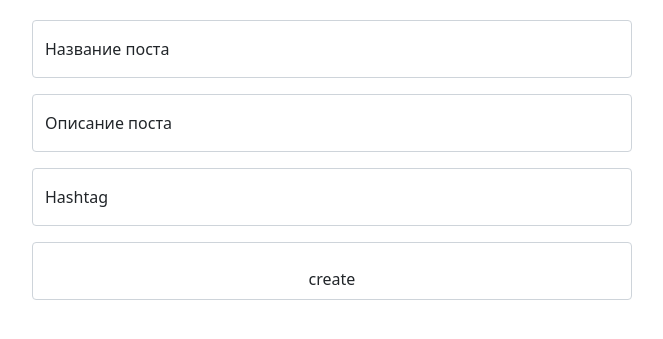
After one commit to Victoriia26/posts, a Django app: page /create/ in a window 1280 px wide. The commit adds this page. Shown: the top 339 px of the page, without its empty margins (308-971 px from the left). Run offline with Django 3.2, Linux system fonts and the light colour scheme; some libraries are stand-ins or nearby versions.

Commit message:
created django forms

```diff
--- a/main/settings.py
+++ b/main/settings.py
@@ -114,7 +114,7 @@ AUTH_PASSWORD_VALIDATORS = [
 
 LANGUAGE_CODE = 'en-us'
 
-TIME_ZONE = 'UTC'
+TIME_ZONE = 'Asia/Bishkek'
 
 USE_I18N = True
 
--- /dev/null
+++ b/my_post_app/templates/create_post.html
@@ -0,0 +1,34 @@
+<!DOCTYPE html>
+<html lang="en" xmlns="http://www.w3.org/1999/html">
+<head>
+    <meta charset="UTF-8">
+    <title>Title</title>
+    <link href="https://cdn.jsdelivr.net/npm/bootstrap@5.1.3/dist/css/bootstrap.min.css" rel="stylesheet" integrity="sha384-1BmE4kWBq78iYhFldvKuhfTAU6auU8tT94WrHftjDbrCEXSU1oBoqyl2QvZ6jIW3" crossorigin="anonymous">
+</head>
+<body>
+<form method="post">
+    {% csrf_token %}
+<div style="margin:20px auto; width:600px;">
+    <div class="form-floating mb-3">
+        <input type="text" class="form-control" id="floatingInput" placeholder="Введите название поста" name="name">
+        <label for="floatingInput">Название поста</label>
+    </div>
+    <div class="form-floating">
+        <input type="text" class="form-control" placeholder="Введите описание поста" name="description">
+        <label>Описание поста</label>
+    </div>
+
+    <div class="form-floating mt-3">
+        <input type="number" class="form-control" placeholder="Введите hastag" name="hashtag">
+        <label>Hashtag</label>
+    </div>
+
+    <div class="form-floating mt-3">
+        <input type="submit" class="form-control" value="create">
+    </div>
+</div>
+</form>
+<script src="https://cdn.jsdelivr.net/npm/@popperjs/core@2.10.2/dist/umd/popper.min.js" integrity="sha384-7+zCNj/IqJ95wo16oMtfsKbZ9ccEh31eOz1HGyDuCQ6wgnyJNSYdrPa03rtR1zdB" crossorigin="anonymous"></script>
+<script src="https://cdn.jsdelivr.net/npm/bootstrap@5.1.3/dist/js/bootstrap.min.js" integrity="sha384-QJHtvGhmr9XOIpI6YVutG+2QOK9T+ZnN4kzFN1RtK3zEFEIsxhlmWl5/YESvpZ13" crossorigin="anonymous"></script>
+</body>
+</html>
--- a/my_post_app/urls.py
+++ b/my_post_app/urls.py
@@ -1,7 +1,12 @@
 from django.urls import path
-from my_post_app.views import get_post, detail_post
+from my_post_app.views import (get_post, detail_post,
+                               delete_post, create_post,
+                               new_create)
 
 urlpatterns = [
     path('', get_post, name='post'),
-    path('detail/<int:pk>/', detail_post, name='detail')
+    path('detail/<int:pk>/', detail_post, name='detail'),
+    path('delete/<int:pk>/', delete_post, name='delete'),
+    path('create/', create_post, name='create'),
+    path('new-create/', new_create, name='new_create'),
 ]
--- a/my_post_app/views.py
+++ b/my_post_app/views.py
@@ -1,5 +1,7 @@
-from django.shortcuts import render
+from django.shortcuts import render, redirect
 from my_post_app.models import Post
+from my_post_app.forms import PostForm
+from django.shortcuts import get_object_or_404
 
 def get_post(request):
     posts = Post.objects.all()
@@ -9,3 +11,34 @@ def detail_post(request, pk):
     post = Post.objects.get(id=pk)
     # post = Post.objects.filter(id=pk)
     return render(request, 'detail_post.html', locals())
+
+def delete_post(request, pk):
+    post = get_object_or_404(Post, id=pk)
+    post.delete()
+    return redirect('post')
+
+def create_post(request):
+    if request.method == 'POST':
+        name = request.POST.get("name")
+        print(name)
+        description = request.POST.get("description")
+        print(description)
+        hashtag = request.POST.get("hashtag")
+        print(hashtag)
+        model = Post
+        if name and description and hashtag:
+            model.objects.create(name=name, description=description)
+            return redirect('post')
+    return render(request, 'create_post.html', locals())
+
+def new_create(request):
+    form = PostForm
+    model = Post
+    if request.method == 'POST':
+        form = PostForm(request.POST)
+        if form.is_valid():
+            name = form.cleaned_data.get('name')
+            description = form.cleaned_data.get('description')
+            model.objects.create(name=name, description=description)
+            return redirect('post')
+    return render(request, 'new_create.html', locals())
```
Also changed, not shown: my_post_app/forms.py (added, +16 -0 lines), my_post_app/templates/all_posts.html (+7 -3 lines), my_post_app/templates/delete_post.html (added, +10 -0 lines), my_post_app/templates/detail_post.html (+6 -1 lines), my_post_app/templates/new_create.html (added, +15 -0 lines).
